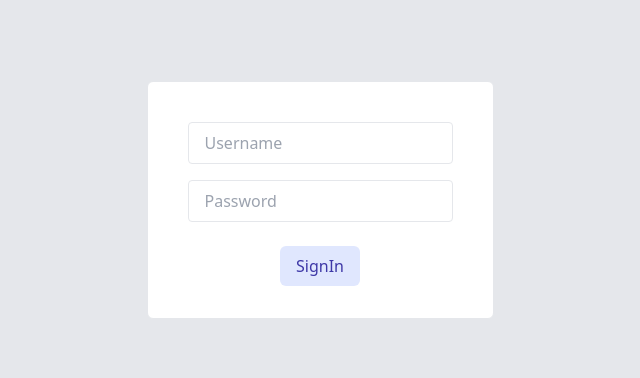
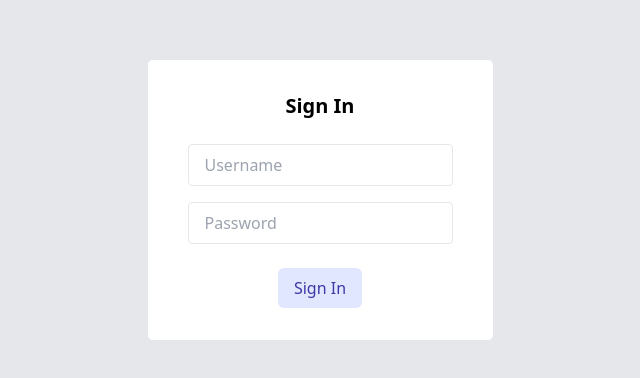
Before and after one commit to aadityap0ap/SecondBrain-FrontEnd, a React (Vite) app in the folder secondbrainfe/: page /signin in a window 1280 px wide. Shown: the part 200-578 px from the top of the page, without its empty margins (320-960 px from the left). Built offline with nearby package versions, Linux system fonts and the light colour scheme.

Commit message:
feat: implement signin with JWT auth and frontend integration

```diff
--- a/secondbrainfe/src/pages/Signin.tsx
+++ b/secondbrainfe/src/pages/Signin.tsx
@@ -1,15 +1,76 @@
+import { useRef, useState } from "react";
+import { useNavigate } from "react-router-dom";
+import axios from "axios";
+
 import { Button } from "../components/ui/Button";
 import { Input } from "../components/ui/Input";
+import { BACKEND_URL } from "../config";
 
-export function Signin(){
-    return <div className="h-screen w-screen bg-gray-200 flex justify-center items-center">
-        <div className="bg-white rounded-md border min-w-48 p-8">
-            <Input placeholder="Username"/>
-            <Input placeholder="Password"/>
-            <div className="flex justify-center pt-4">
-                <Button variant="secondary" size="md" text="SignIn"/>
-            </div>
+export function Signin() {
+  const usernameRef = useRef<HTMLInputElement>(null);
+  const passwordRef = useRef<HTMLInputElement>(null);
 
+  const [loading, setLoading] = useState(false);
+  const navigate = useNavigate();
+
+  async function signin() {
+    const username = usernameRef.current?.value;
+    const password = passwordRef.current?.value;
+
+    if (!username || !password) {
+      alert("Please fill all fields");
+      return;
+    }
+
+    try {
+      setLoading(true);
+
+      const response = await axios.post(BACKEND_URL + "/signin", {
+        username,
+        password,
+      });
+
+      const token = response.data.token;
+
+      if (!token) {
+        alert("Invalid response from server");
+        return;
+      }
+
+      // store token
+      localStorage.setItem("token", token);
+
+      // redirect to dashboard
+      navigate("/dashboard");
+
+    } catch (err: any) {
+      console.log(err);
+      console.log(err.response?.data);
+      alert(err.response?.data?.message || "Signin failed ");
+    } finally {
+      setLoading(false);
+    }
+  }
+
+  return (
+    <div className="h-screen w-screen bg-gray-200 flex justify-center items-center">
+      <div className="bg-white rounded-md border min-w-48 p-8 flex flex-col items-center">
+
+        <h2 className="text-xl font-semibold mb-4">Sign In</h2>
+
+        <Input ref={usernameRef} placeholder="Username" />
+        <Input ref={passwordRef} placeholder="Password" />
+
+        <div className="flex justify-center pt-4 w-full">
+          <Button
+            variant="secondary"
+            size="md"
+            text={loading ? "Signing in..." : "Sign In"}
+            onClick={signin}
+          />
         </div>
+
+      </div>
     </div>
+  );
 }
--- a/secondbrainfe/src/pages/Signup.tsx
+++ b/secondbrainfe/src/pages/Signup.tsx
@@ -3,7 +3,10 @@ import { Button } from "../components/ui/Button";
 import { Input } from "../components/ui/Input";
 import { BACKEND_URL } from "../config";
 import axios from "axios";
+import { useNavigate } from "react-router-dom";
+
 export function Signup() {
+  const navigate = useNavigate();
   const usernameRef = useRef<HTMLInputElement>(null);
   const passwordRef = useRef<HTMLInputElement>(null);
 
@@ -21,8 +24,8 @@ export function Signup() {
         username,
         password,
       });
-
       alert("You are SignedUp!");
+      navigate("/signin");
     } catch (err: any) {
      console.log(err);
     console.log(err.response?.data);
```
